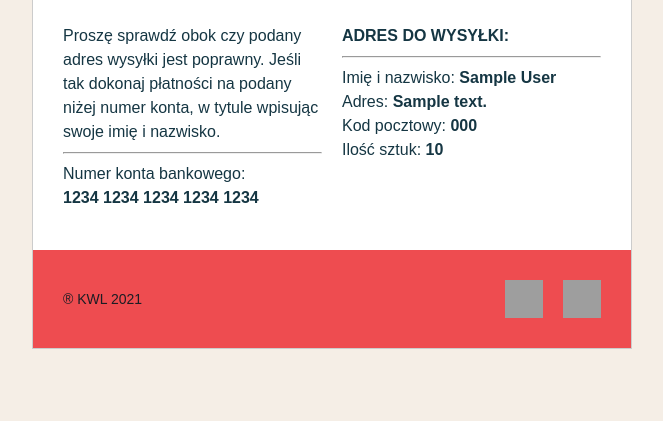
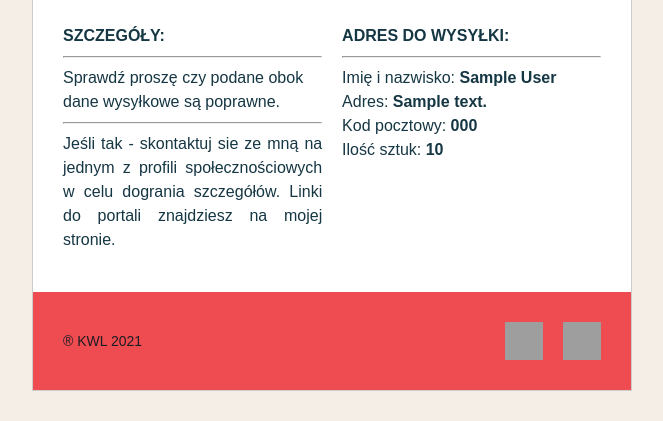
Before and after one commit to mateuszwwwrobel/KWL_Calkiem_Nowy_Czlowiek, a Django app: template templates/email.html in a window 1280 px wide. Shown: the part 708-1129 px from the top of the page, without its empty margins (308-971 px from the left). Before the commit the page ends 1057 px from the top, so only its background shows below. Run offline with Django 3.2, Linux system fonts and the light colour scheme; the template is opened without the code that fills it: most values are stand-ins (such as "Sample title", 1, 10 or a date in 2020); grey boxes are pictures that could not be loaded.

Commit message:
email template updated

```diff
--- a/templates/email.html
+++ b/templates/email.html
@@ -48,10 +48,14 @@
                     </tr>
                     <tr>
                       <td style="color: #153643; font-family: Arial, sans-serif; font-size: 16px; line-height: 24px; padding: 25px 0 0 0;">
-                        <p style="margin: 0;">Proszę sprawdź obok czy podany adres wysyłki jest poprawny. Jeśli tak dokonaj płatności na podany niżej numer konta, w tytule wpisując swoje imię i nazwisko.</p>
+                          <p style="margin: 0;"><strong>SZCZEGÓŁY:</strong></p>
                           <hr>
-                        <p style="margin: 0;">Numer konta bankowego:</p>
-                          <strong>1234 1234 1234 1234 1234</strong>
+                          <p style="margin: 0;">Sprawdź proszę czy podane obok dane wysyłkowe są poprawne.</p>
+                          <hr>
+                          <p style="margin: 0; text-align: justify;">Jeśli tak - skontaktuj sie ze mną na jednym z profili
+                              społecznościowych w celu dogrania szczegółów.
+                          Linki do portali znajdziesz na mojej stronie.</p>
+
                       </td>
                     </tr>
                   </table>
```
